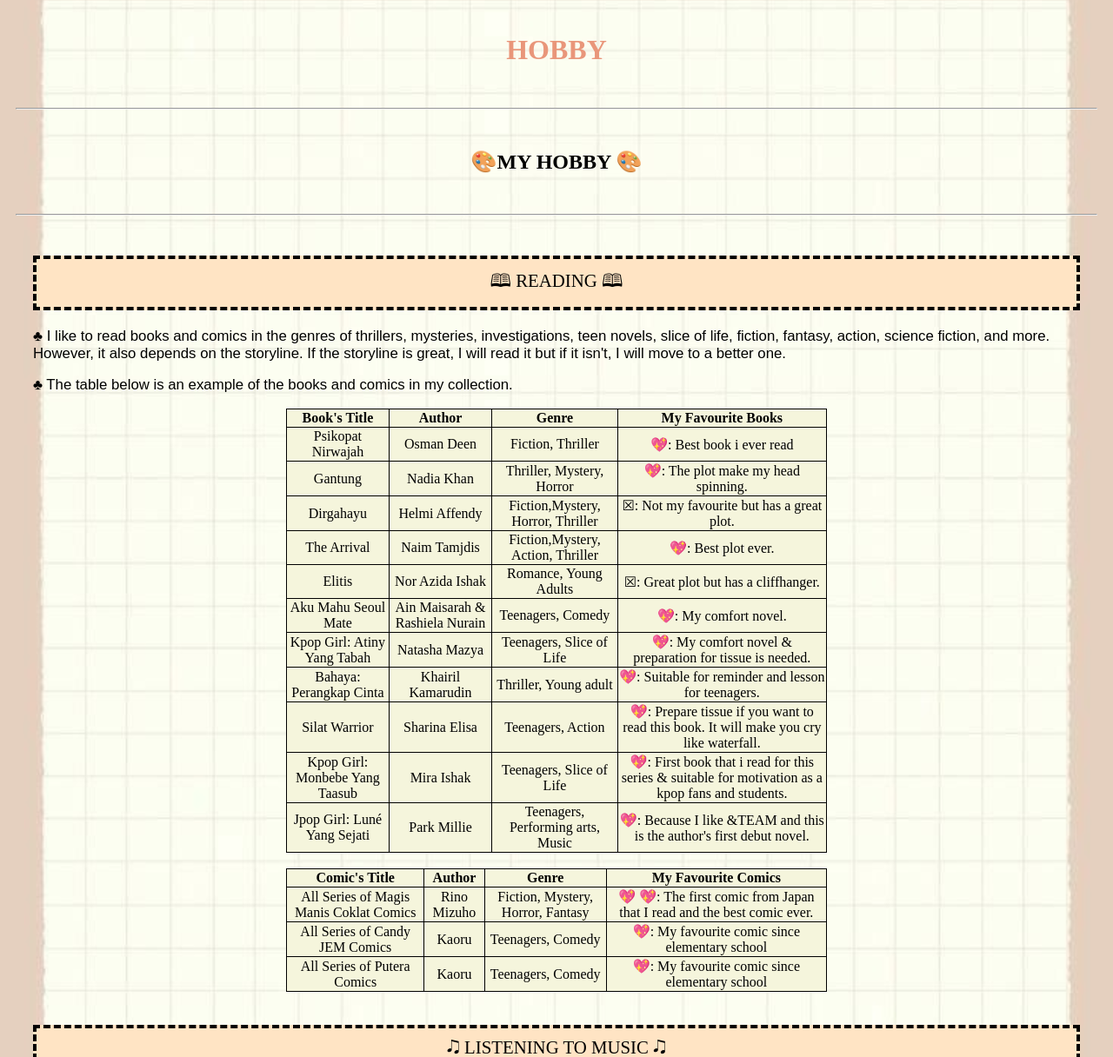
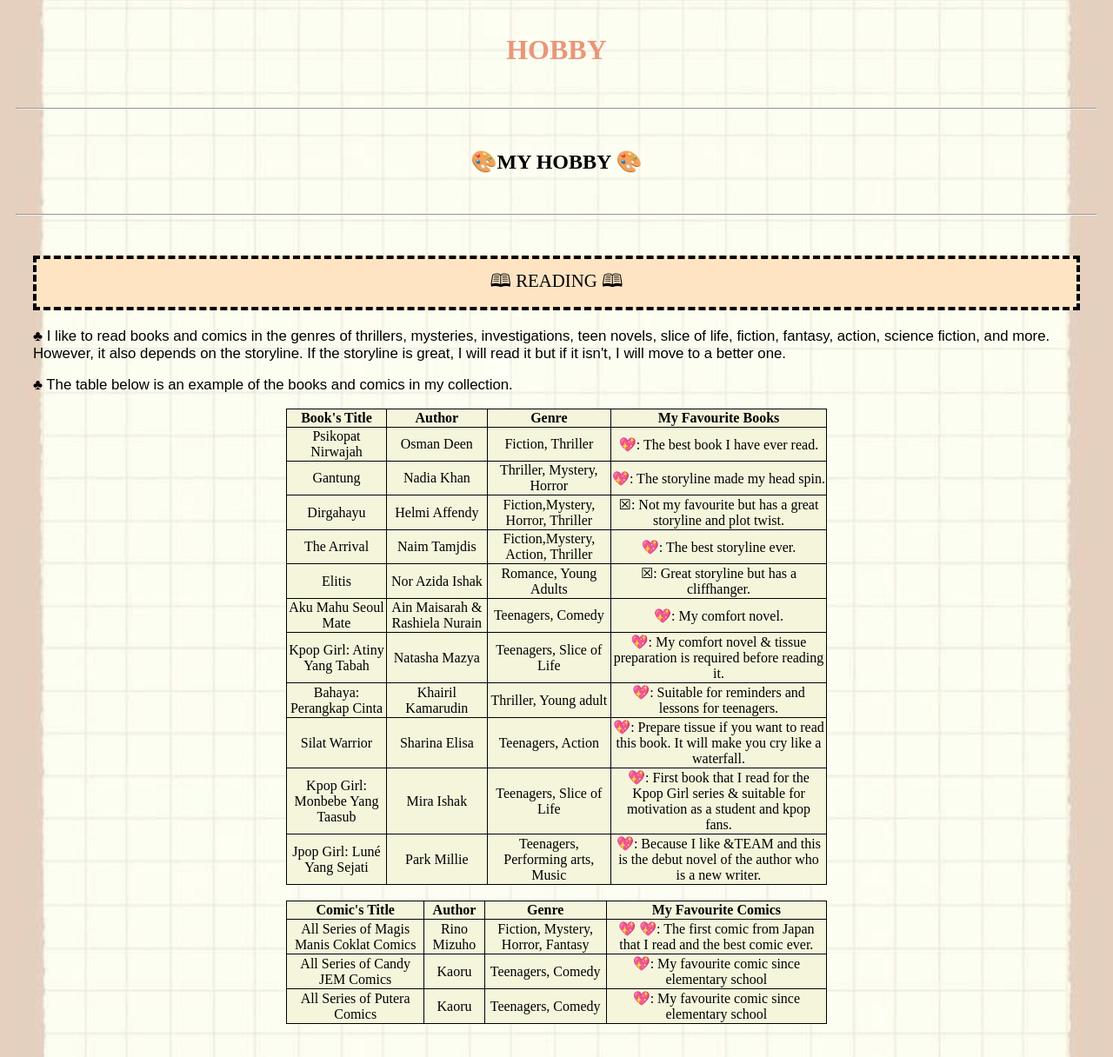
Before and after one commit to Izzah-sofia/Personal-Website, a plain HTML site: page hobb.html in a window 1280 px wide. Shown: the top 1216 px of the page at 87% size. Drawn offline with Linux system fonts and the light colour scheme.

Commit message:
Add files via upload
fixed content for website

```diff
--- a/hobb.html
+++ b/hobb.html
@@ -109,31 +109,31 @@ th, td {
               <td><center>Psikopat Nirwajah</center></td>
               <td><center>Osman Deen</center></td>
 	      <td><center>Fiction, Thriller</center></td>
-              <td><center>&#128150;: Best book i ever read</center></td>
+              <td><center>&#128150;: The best book I have ever read.</center></td>
 	   </tr>
            <tr>
               <td><center>Gantung</center></td>
               <td><center>Nadia Khan</center></td>
 	      <td><center>Thriller, Mystery, Horror</center></td>
-              <td><center>&#128150;: The plot make my head spinning.</center></td>
+              <td><center>&#128150;: The storyline made my head spin.</center></td>
 	   </tr>
            <tr>
               <td><center>Dirgahayu</center></td>
               <td><center>Helmi Affendy</center></td>
 	      <td><center>Fiction,Mystery, Horror, Thriller</center></td>
-              <td><center>&#9746;: Not my favourite but has a great plot.</center></td>
+              <td><center>&#9746;: Not my favourite but has a great storyline and plot twist.</center></td>
 	   </tr>
            <tr>
               <td><center>The Arrival</center></td>
               <td><center>Naim Tamjdis</center></td>
 	      <td><center>Fiction,Mystery, Action, Thriller</center></td>
-              <td><center>&#128150;: Best plot ever.</center></td>
+              <td><center>&#128150;: The best storyline ever.</center></td>
 	   </tr>
            <tr>
               <td><center>Elitis</center></td>
               <td><center>Nor Azida Ishak</center></td>
 	      <td><center>Romance, Young Adults</center></td>
-              <td><center>&#9746;: Great plot but has a cliffhanger. </center></td>
+              <td><center>&#9746;: Great storyline but has a cliffhanger. </center></td>
 	   </tr>
 	   <tr>
               <td><center>Aku Mahu Seoul Mate</center></td>
@@ -145,31 +145,31 @@ th, td {
               <td><center>Kpop Girl: Atiny Yang Tabah</center></td>
               <td><center>Natasha Mazya</center></td>
 	      <td><center>Teenagers, Slice of Life</center></td>
-              <td><center>&#128150;: My comfort novel & preparation for tissue is needed.</center></td>
+              <td><center>&#128150;: My comfort novel & tissue preparation is required before reading it.</center></td>
 	   </tr>
            <tr>
               <td><center>Bahaya: Perangkap Cinta</center></td>
               <td><center>Khairil Kamarudin</center></td>
 	      <td><center>Thriller, Young adult</center></td>
-              <td><center>&#128150;: Suitable for reminder and lesson for teenagers. </center></td>
+              <td><center>&#128150;: Suitable for reminders and lessons for teenagers. </center></td>
 	   </tr>
 	   <tr>
               <td><center>Silat Warrior</center></td>
               <td><center>Sharina Elisa</center></td>
 	      <td><center>Teenagers, Action</center></td>
-              <td><center>&#128150;: Prepare tissue if you want to read this book. It will make you cry like waterfall. </center></td>
+              <td><center>&#128150;: Prepare tissue if you want to read this book. It will make you cry like a waterfall. </center></td>
 	   </tr>
 	   <tr>
               <td><center>Kpop Girl: Monbebe Yang Taasub</center></td>
               <td><center>Mira Ishak</center></td>
 	      <td><center>Teenagers, Slice of Life</center></td>
-              <td><center>&#128150;: First book that i read for this series & suitable for motivation as a kpop fans and students.</center></td>
+              <td><center>&#128150;: First book that I read for the Kpop Girl series & suitable for motivation as a student and kpop fans.</center></td>
 	   </tr>
 	   <tr>
               <td><center>Jpop Girl: Luné Yang Sejati</center></td>
               <td><center>Park Millie</center></td>
 	      <td><center>Teenagers, Performing arts, Music</center></td>
-              <td><center>&#128150;: Because I like &TEAM and this is the author's first debut novel.</center></td>
+              <td><center>&#128150;: Because I like &TEAM and this is the debut novel of the author who is a new writer.</center></td>
 	   </tr>
 
 	</table></center>
```
